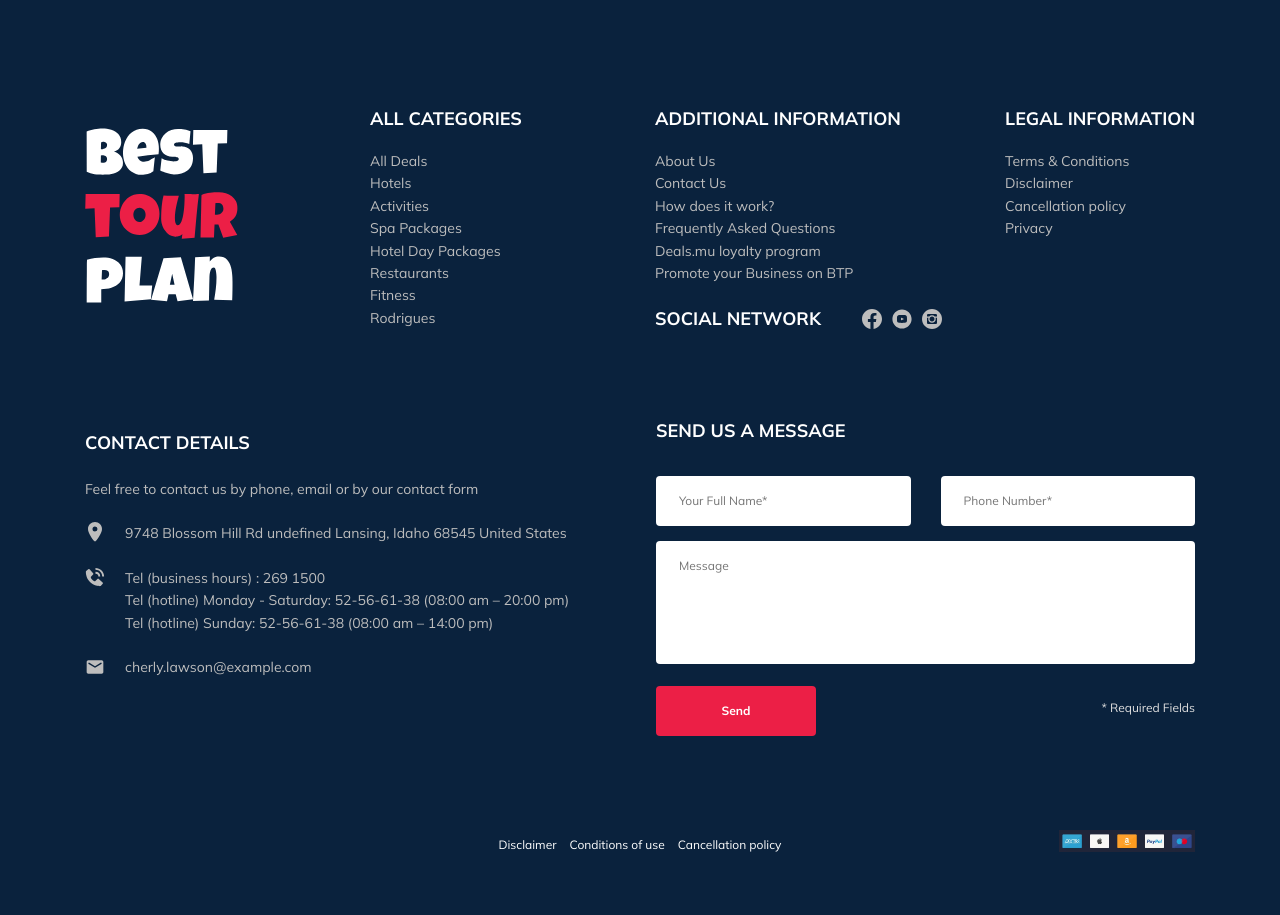
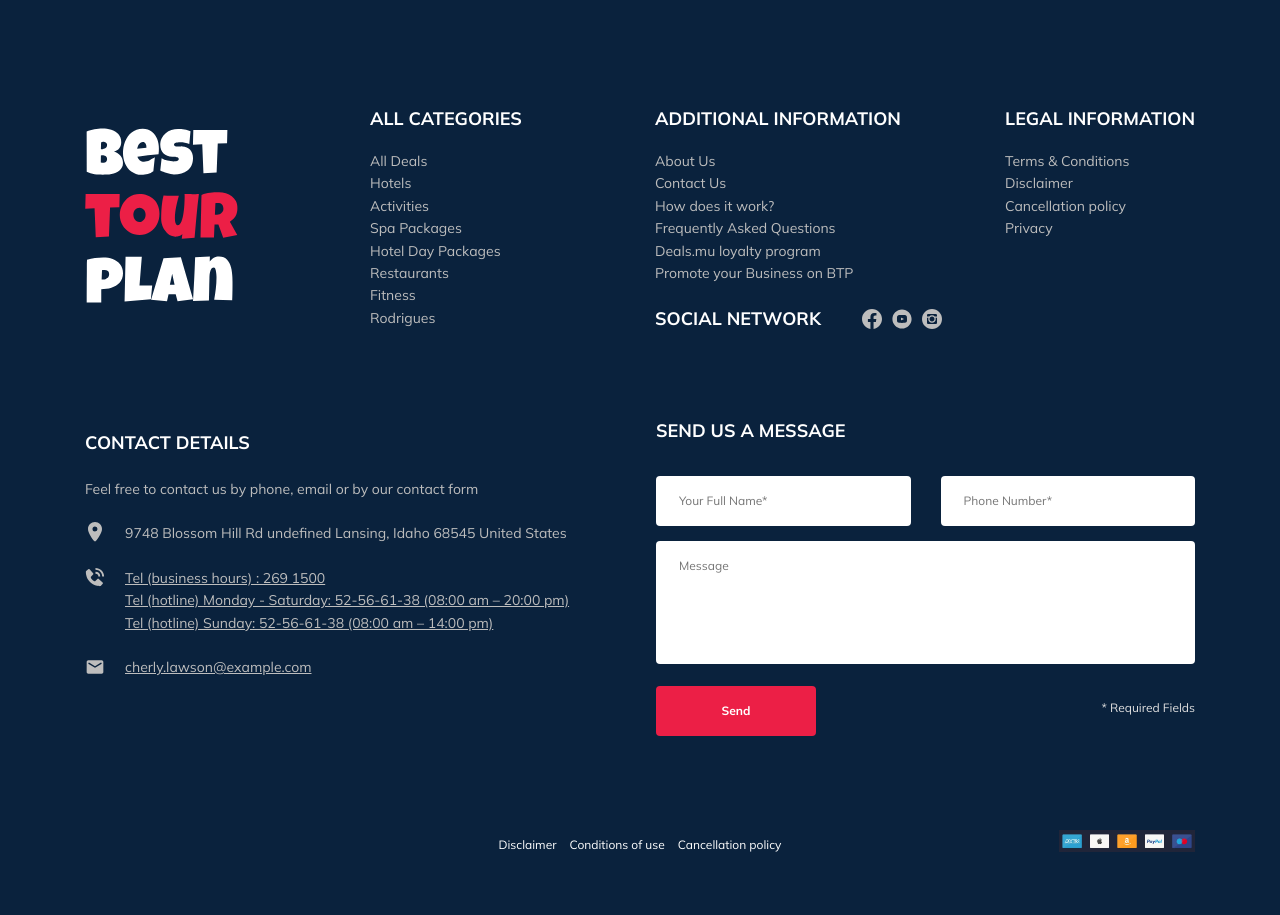
Before and after one commit to hwnd1982/tour-plan, a PHP site: page / in a window 1280 px wide. Shown: the part 3434-4349 px from the top of the page. Run offline with PHP 8.4, Linux system fonts and the light colour scheme.

Commit message:
fix: added links in the block with contacts

```diff
--- a/css/style.css
+++ b/css/style.css
@@ -1625,6 +1625,10 @@ template {
   line-height: 160%;
 }
 
+.footer-contact__call-num {
+  text-decoration: none;
+}
+
 .footer-contact__info {
   margin-top: 22px;
   display: -ms-grid;
--- a/index.html
+++ b/index.html
@@ -1272,10 +1272,16 @@
               <use href="img/icons.svg#phone-call"></use>
             </svg>
             <div class="footer-contact__phone-call footer-contact__info-group">
-              <span class="footer-contact__text">Tel (business hours) : 269 1500</span>
-              <span class="footer-contact__text">Tel (hotline) Monday - Saturday: 52-56-61-38 (08:00 am – 20:00
-                pm)</span>
-              <span class="footer-contact__text">Tel (hotline) Sunday: 52-56-61-38 (08:00 am – 14:00 pm)</span>
+              <a href="tel:2691500" class="footer-contact__text footer-contact__link">
+                Tel (business hours) : 269 1500
+              </a>
+              <a href="tel:52566138" class="footer-contact__text footer-contact__link">
+                Tel (hotline) Monday - Saturday: 52-56-61-38 (08:00 am – 20:00
+                pm)
+              </a>
+              <a href="tel:52566138" class="footer-contact__text footer-contact__link">
+                Tel (hotline) Sunday: 52-56-61-38 (08:00 am – 14:00 pm)
+              </a>
             </div>
             <!-- /.footer-contact__phone-call -->
             <svg
@@ -1286,7 +1292,9 @@
               <use href="img/icons.svg#email"></use>
             </svg>
             <div class="footer-contact__email footer-contact__info-group">
-              <span class="footer-contact__text">cherly.lawson@example.com</span>
+              <a href="mailto:cherly.lawson@example.com" class="footer-contact__text footer-contact__link">
+                cherly.lawson@example.com
+              </a>
             </div>
             <!-- /.footer-contact__email -->
           </div>
--- a/sass/blocks/_footer.sass
+++ b/sass/blocks/_footer.sass
@@ -44,6 +44,8 @@
       color: $link-color
       font-size: 14px
       line-height: 160%
+    &__call-num
+      text-decoration: none
     &__info
       margin-top: 22px
       display: grid
```
Also changed, not shown: 1 other file.
